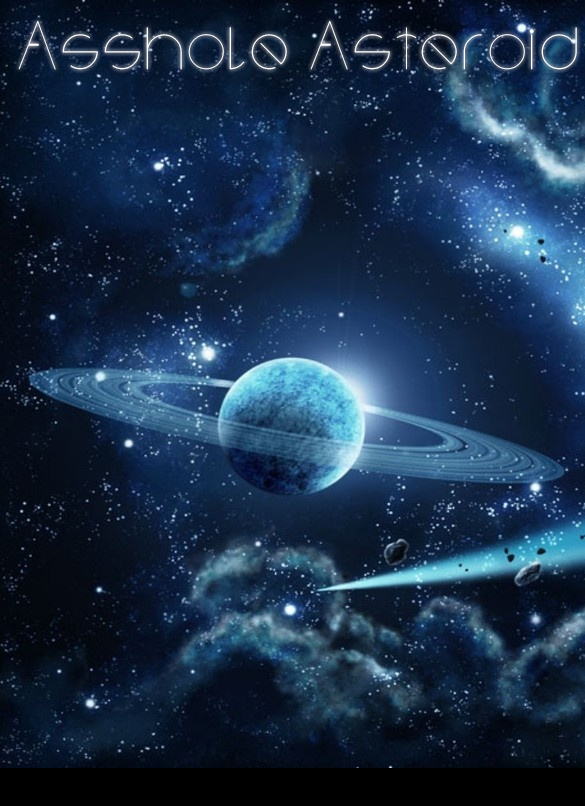
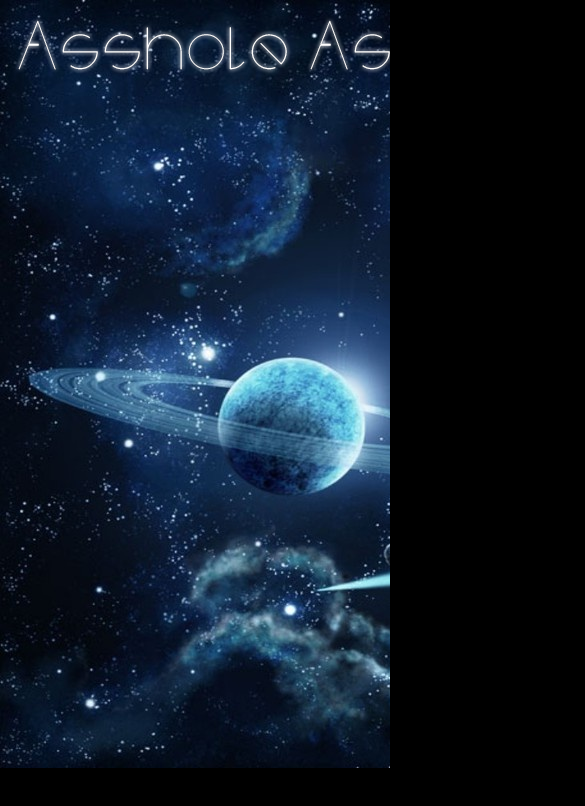
Before and after one commit to johnnyvdberg/asteroidsgame, a plain HTML site: page html5/index.html in a window 390 px wide. Shown: the top 806 px of the page, 585 px wide, since content can reach past the window. Drawn offline with Linux system fonts and the light colour scheme.

Commit message:
Size fix
6 pixels still there

```diff
--- a/html5/index.html
+++ b/html5/index.html
@@ -9,8 +9,8 @@
   <meta charset="utf-8">
   <title>Asshole Asteroids</title>
   <style media="all" >
-    html{ margin:0px; padding:0px; height:100%; }
-    body{ margin:0px; padding:0px; height:100%; background-color:#000; background-image:url('images/menu/loader.gif'); background-repeat:no-repeat; background-attachment:fixed; background-position:center;  }
+    html{ margin:0px; padding:0px; height:100%; width:100%; margin:0px; }
+    body{ margin:0px; padding:0px; height:100%; width:100%; margin:0px; background-color:#000; background-image:url('images/menu/loader.gif'); background-repeat:no-repeat; background-attachment:fixed; background-position:center;  }
 	#sm2-container{ display:none; }
   </style>
   <script src="menu.js"></script>
--- a/html5/menu.js
+++ b/html5/menu.js
@@ -53,7 +53,7 @@ function sharedLoad(){ // laad de 2 dingen teglijk, wacht tot ze bijden klaar zi
 
 function menuLoaded(){
 	canvas = document.createElement("canvas");
-	canvas.width=1280; canvas.height=800; // we should maybe build this to suit resizing
+	canvas.width= window.innerWidth; canvas.height= window.innerHeight; // we should maybe build this to suit resizing
 	ctx = canvas.getContext("2d");
 	timer = setInterval("menuUpdate();",5);
 	menuUpdate();
```
Also changed, not shown: 2 other files.
